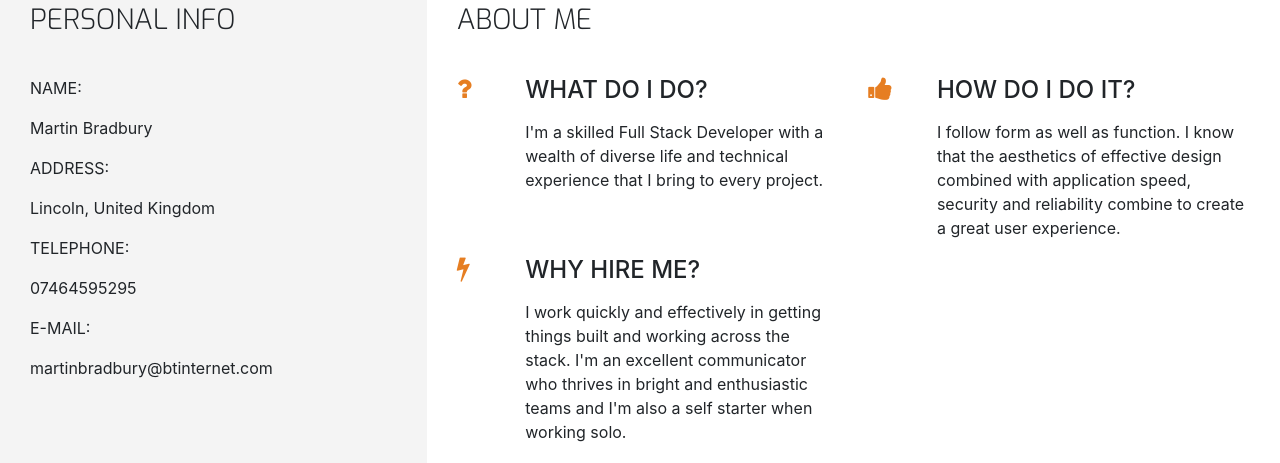
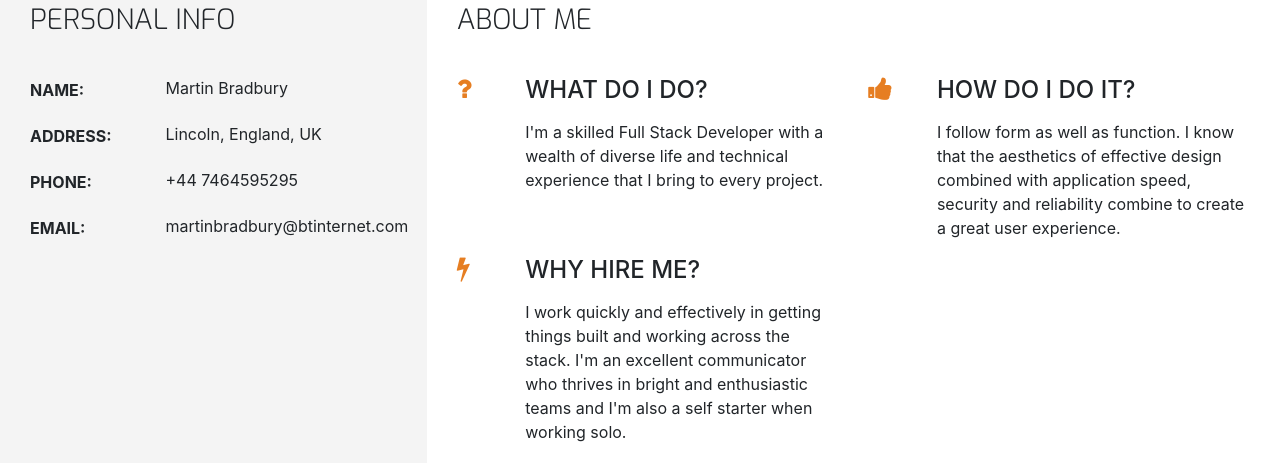
Before and after one commit to MartinBradbury/ucd-resume, a plain HTML site: page index.html in a window 1280 px wide. Shown: the part 391-854 px from the top of the page. Drawn offline with nearby package versions, Linux system fonts and the light colour scheme.

```diff
--- a/assets/css/style.css
+++ b/assets/css/style.css
@@ -10,12 +10,12 @@
     background-color: #fff;
 }
 
+.bg-color-personal-info {
+    background-color: #f4f4f4;
+}
+
 .ui-menu-color-home {
     background-color: #e67e22;
-}
-
-.bg-color-personal-info {
-    background-color: #f4f4f4;
 }
 
 .ui-menu-color-resume {
@@ -28,23 +28,6 @@
 
 .ui-menu-color-download {
     background-color: #525252;
-}
-
-.row-table {
-    display: table;
-}
-
-.section-column {
-    display: table-cell;
-    padding: 0 30px 30px;
-    float: none;
-}
-
-.section-heading {
-    font-family: "Exo", sans-serif;
-    font-weight: 300;
-    margin-top: 25px;
-    margin-bottom: 40px;
 }
 
 /* ----------------------------------------Special paddings/margins/text */
@@ -242,3 +225,38 @@
 .three-reasons-heading {
     margin-bottom: 15px;
 }
+
+/* ----------------------------------------Personal Info */
+
+.personal-info-item {
+    margin-bottom: 20px;
+    display: block;
+    clear: both;
+}
+
+.personal-info-item .key,
+.personal-info-item .value {
+    padding-right: 8px;
+    display: inline-block;
+}
+
+.personal-info-item .key p,
+.personal-info-item .value p {
+    margin: 0;
+}
+
+.personal-info-item .key {
+    width: 30%;
+    margin-right: 21px;
+    padding-top: 2px;
+    vertical-align: top;
+}
+
+.personal-info-item .key p {
+    font-weight: 700;
+}
+
+.personal-info-item .value {
+    position: relative;
+    width: 60%;
+}
--- a/index.html
+++ b/index.html
@@ -84,35 +84,35 @@
             </div>
           </div>
           <div class="personal-info-item">
-            <div class="key uppercase">
-              <p>Name:</p>
+            <div class="key">
+              <p class="uppercase">Name:</p>
             </div>
             <div class="value">
               <p>Martin Bradbury</p>
             </div>
           </div>
           <div class="personal-info-item">
-            <div class="key uppercase">
-              <p>Address:</p>
+            <div class="key">
+              <p class="uppercase">Address:</p>
             </div>
             <div class="value">
-              <p>Lincoln, United Kingdom</p>
+              <p>Lincoln, England, UK</p>
             </div>
           </div>
           <div class="personal-info-item">
-            <div class="key uppercase">
-              <p>Telephone:</p>
+            <div class="key">
+              <p class="uppercase">Phone:</p>
             </div>
             <div class="value">
-              <p>07464595295</p>
+              <p>+44 7464595295</p>
             </div>
-            <div class="personal-info-item">
-              <div class="key uppercase">
-                <p>E-mail:</p>
-              </div>
-              <div class="value">
-                <p>martinbradbury@btinternet.com</p>
-              </div>
+          </div>
+          <div class="personal-info-item">
+            <div class="key">
+              <p class="uppercase">Email:</p>
+            </div>
+            <div class="value">
+              <p>martinbradbury@btinternet.com</p>
             </div>
           </div>
         </div>
```
